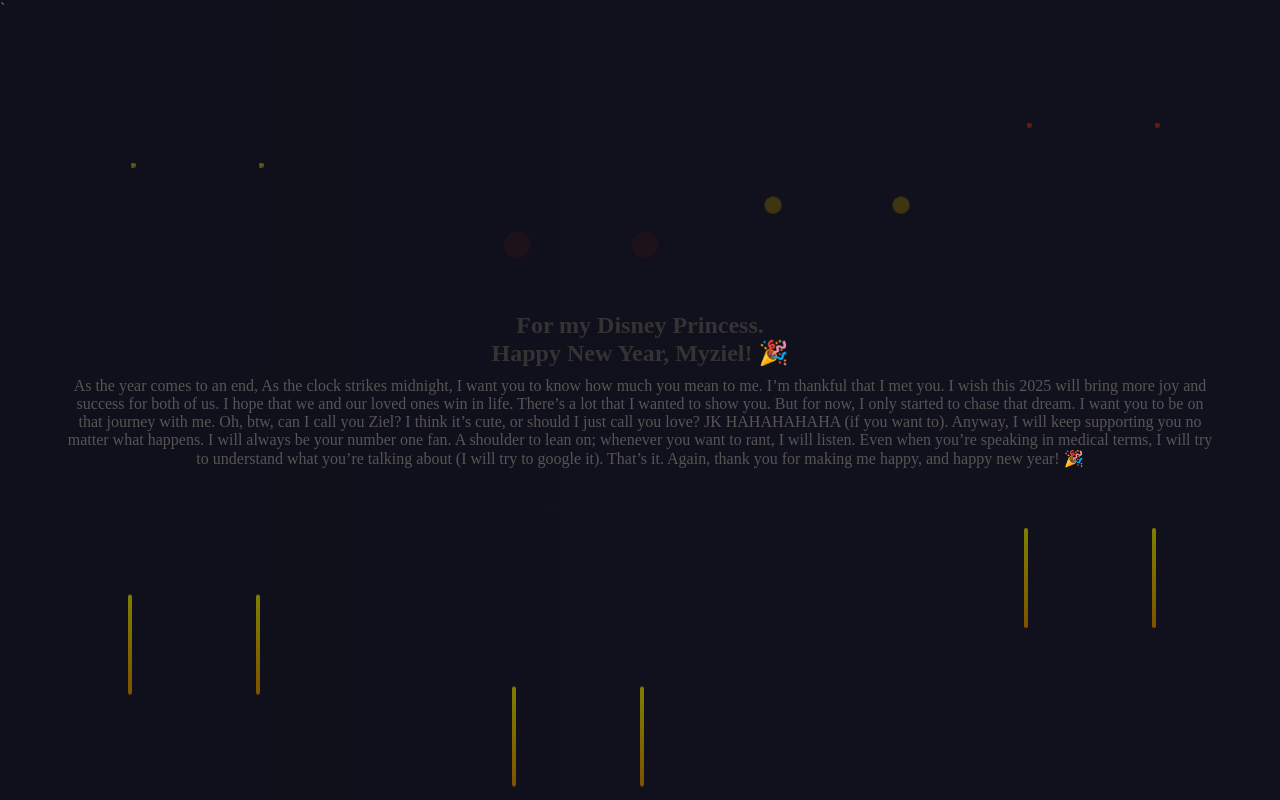
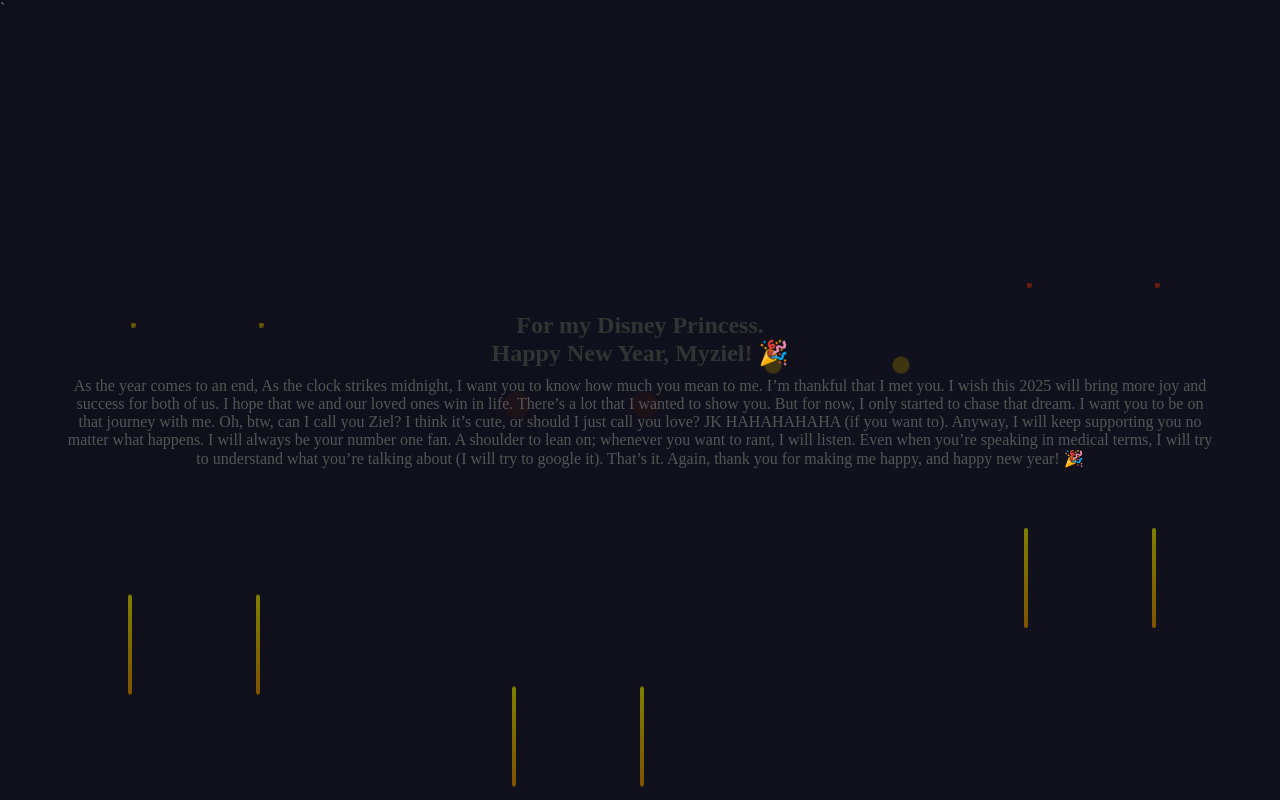
Before and after one commit to cj-pascual/bug-free-memory, a plain HTML site: page index.html in a window 1280 px wide. Drawn offline with Linux system fonts and the light colour scheme.

Commit message:
Update index.html

```diff
--- a/index.html
+++ b/index.html
@@ -347,14 +347,14 @@
     <div class="rocket" style="left: 70%; animation-delay: 1s;"></div>
     <div class="rocket" style="left: 90%; animation-delay: 1.5s;"></div>
 
-    <div class="burst" style="left: 20%; top: 20%; animation-delay: 2s;"></div>
-    <div class="burst" style="left: 40%; top: 30%; animation-delay: 2.5s;"></div>
-    <div class="burst" style="left: 60%; top: 25%; animation-delay: 3s;"></div>
-    <div class="burst" style="left: 80%; top: 15%; animation-delay: 3.5s;"></div>
-    <div class="burst" style="left: 10%; top: 20%; animation-delay: 2s;"></div>
-    <div class="burst" style="left: 50%; top: 30%; animation-delay: 2.5s;"></div>
-    <div class="burst" style="left: 70%; top: 25%; animation-delay: 3s;"></div>
-    <div class="burst" style="left: 90%; top: 15%; animation-delay: 3.5s;"></div>
+    <div class="burst" style="left: 20%; top: 40%; animation-delay: 2s;"></div>
+    <div class="burst" style="left: 40%; top: 50%; animation-delay: 2.5s;"></div>
+    <div class="burst" style="left: 60%; top: 45%; animation-delay: 3s;"></div>
+    <div class="burst" style="left: 80%; top: 35%; animation-delay: 3.5s;"></div>
+    <div class="burst" style="left: 10%; top: 40%; animation-delay: 2s;"></div>
+    <div class="burst" style="left: 50%; top: 50%; animation-delay: 2.5s;"></div>
+    <div class="burst" style="left: 70%; top: 45%; animation-delay: 3s;"></div>
+    <div class="burst" style="left: 90%; top: 35%; animation-delay: 3.5s;"></div>
 
     <div class="popup-overlay" id="popup">
         <div class="popup">
```
